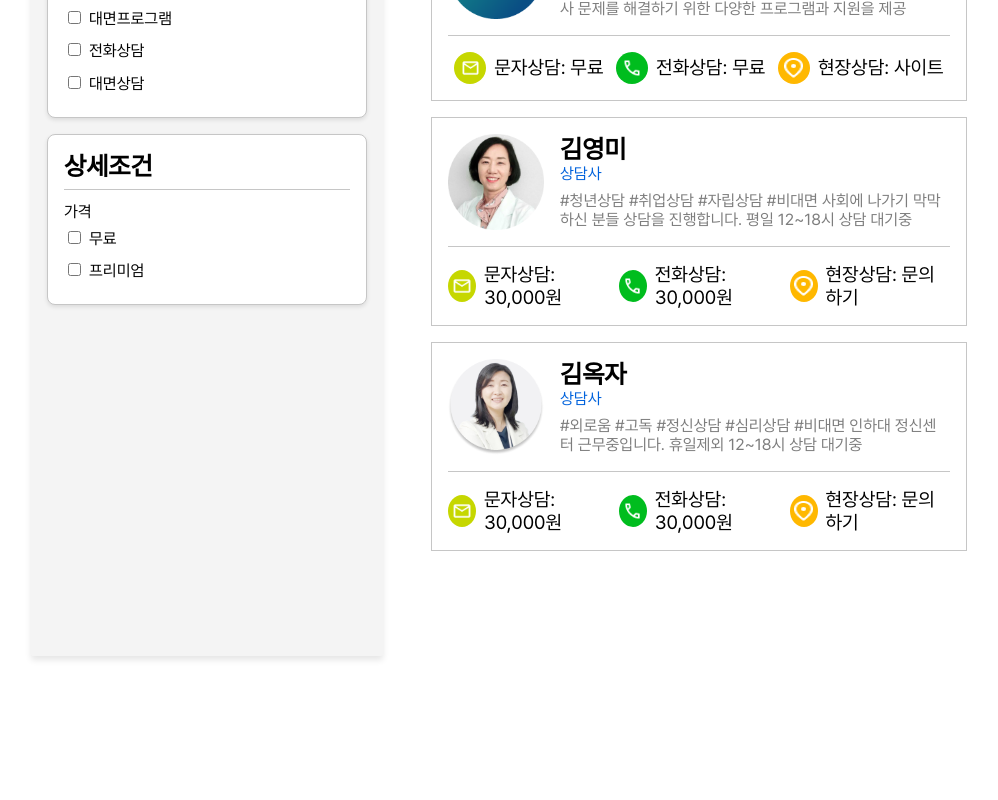
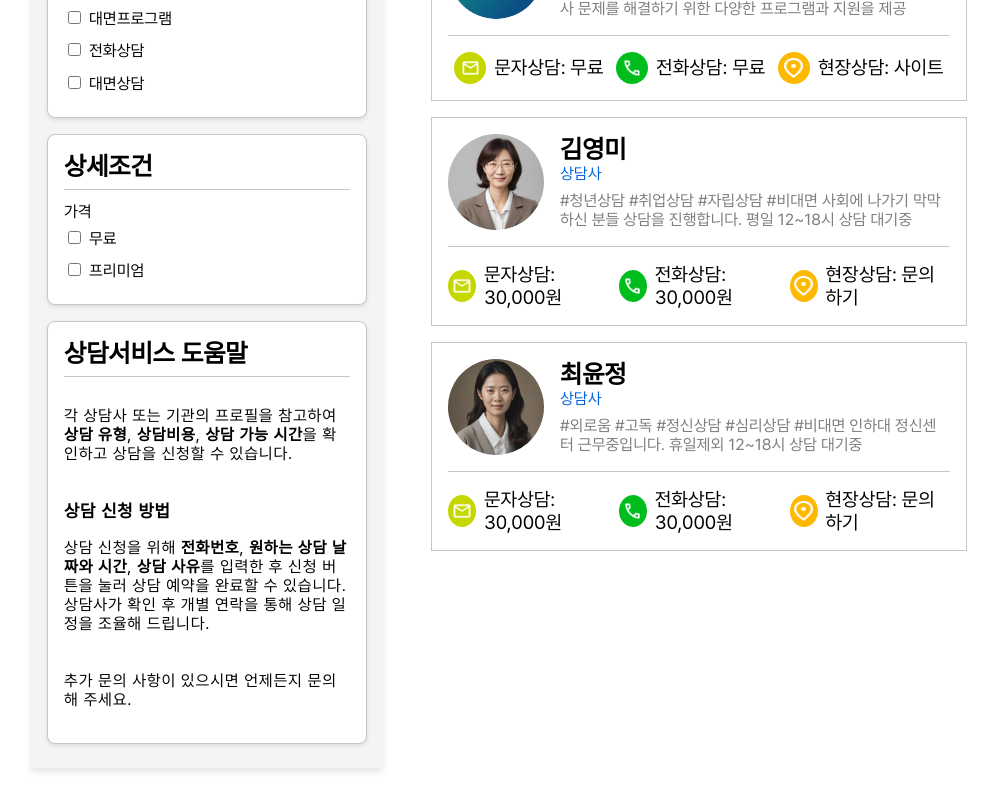
Before and after one commit to yerroong/Reverseinha_team_front, a React (Create React App) app in the folder reverse/: page /consulting in a window 1280 px wide. Shown: the part 319-1119 px from the top of the page, without its empty margins (137-1135 px from the left). Before the commit the page ends 1007 px from the top, so only its background shows below. Built offline with nearby package versions, Linux system fonts and the light colour scheme.

Commit message:
consulting 수정

```diff
--- a/reverse/src/pages/Consulting/Consulting.jsx
+++ b/reverse/src/pages/Consulting/Consulting.jsx
@@ -48,6 +48,7 @@ const ResultContent = styled.div`
 const ResultImage = styled.img`
   width: 6rem;
   height: 6rem;
+  border-radius: 50%;
   margin-right: 1rem;
 `;
 
@@ -160,7 +161,7 @@ const consultingData = [
   },
   {
     id: 'kimYoungMi',
-    imgSrc: '/consul2.png',
+    imgSrc: '/consul4.png',
     title: '김영미',
     type: '상담사',
     description:
@@ -173,8 +174,8 @@ const consultingData = [
   },
   {
     id: 'kimOkJa',
-    imgSrc: '/consul3.png',
-    title: '김옥자',
+    imgSrc: '/consul5.png',
+    title: '최윤정',
     type: '상담사',
     description:
       '#외로움 #고독 #정신상담 #심리상담 #비대면 인하대 정신센터 근무중입니다. 휴일제외 12~18시 상담 대기중',
--- a/reverse/src/pages/Consulting/SearchSide.jsx
+++ b/reverse/src/pages/Consulting/SearchSide.jsx
@@ -8,7 +8,7 @@ const MainContainer = styled.div`
 
 const SearchSideContainer = styled.div`
   width: 20rem;
-  height: 50rem;
+  height: 57rem;
   background-color: #F4F4F4;
   padding: 1rem;
   margin-right: 2rem;
@@ -54,6 +54,33 @@ const FilterSection = styled.div`
   box-shadow: 0 2px 4px rgba(0, 0, 0, 0.1);
 `;
 
+const AdviceSection = styled.div`
+  background-color: #FFF;
+  padding: 1rem;
+  margin-bottom: 1rem;
+  border: 1px solid #C6C6C6;
+  border-radius: 0.5rem;
+  box-shadow: 0 2px 4px rgba(0, 0, 0, 0.1);
+`;
+const AdviceTitle = styled.h4`
+  margin: 0 0 0.5rem 0;
+  border-bottom: 1px solid #C6C6C6;
+  padding-bottom: 0.5rem;
+  font-size: 1.6rem;
+`;
+
+const AdviceLabel = styled.label`
+  display: block;
+  margin-bottom: 0.5rem;
+  padding-top: 0.3rem;
+`;
+
+const AdviceText = styled.p`
+  padding-bottom: 0.1rem;
+  font-size: 1rem;
+  letter-spacing: 0.05rem;
+`;
+
 const FilterTitle = styled.h4`
   margin: 0 0 0.5rem 0;
   border-bottom: 1px solid #C6C6C6;
@@ -75,6 +102,11 @@ const FilterCheckbox = styled.input`
 const Detail = styled.div`
   padding-top: 0.25rem;
   padding-bottom: 0.1rem;
+`;
+
+const Strong1 = styled.p`
+  font-weight: bold;
+  font-size: 1.1rem;
 `;
 
 const SearchSide = ({ onFilterChange }) => {
@@ -144,6 +176,19 @@ const SearchSide = ({ onFilterChange }) => {
             프리미엄
           </FilterLabel>
         </FilterSection>
+        <AdviceSection>
+          <AdviceTitle>상담서비스 도움말</AdviceTitle>
+          <AdviceLabel />
+          <AdviceText>
+            각 상담사 또는 기관의 프로필을 참고하여 <strong>상담 유형</strong>, <strong>상담비용</strong>, <strong>상담 가능 시간</strong>을 확인하고 상담을 신청할 수 있습니다.
+            <br /><br />
+            <Strong1>상담 신청 방법</Strong1>
+            상담 신청을 위해 <strong>전화번호</strong>, <strong>원하는 상담 날짜와 시간</strong>, <strong>상담 사유</strong>를 입력한 후 신청 버튼을 눌러 상담 예약을 완료할 수 있습니다.
+            상담사가 확인 후 개별 연락을 통해 상담 일정을 조율해 드립니다.
+            <br /><br /><br />
+            추가 문의 사항이 있으시면 언제든지 문의해 주세요.
+          </AdviceText>
+        </AdviceSection>
       </SearchSideContainer>
     </MainContainer>
   );
```
Also changed, not shown: reverse/public/consul4.png (added), reverse/public/consul5.png (added).
